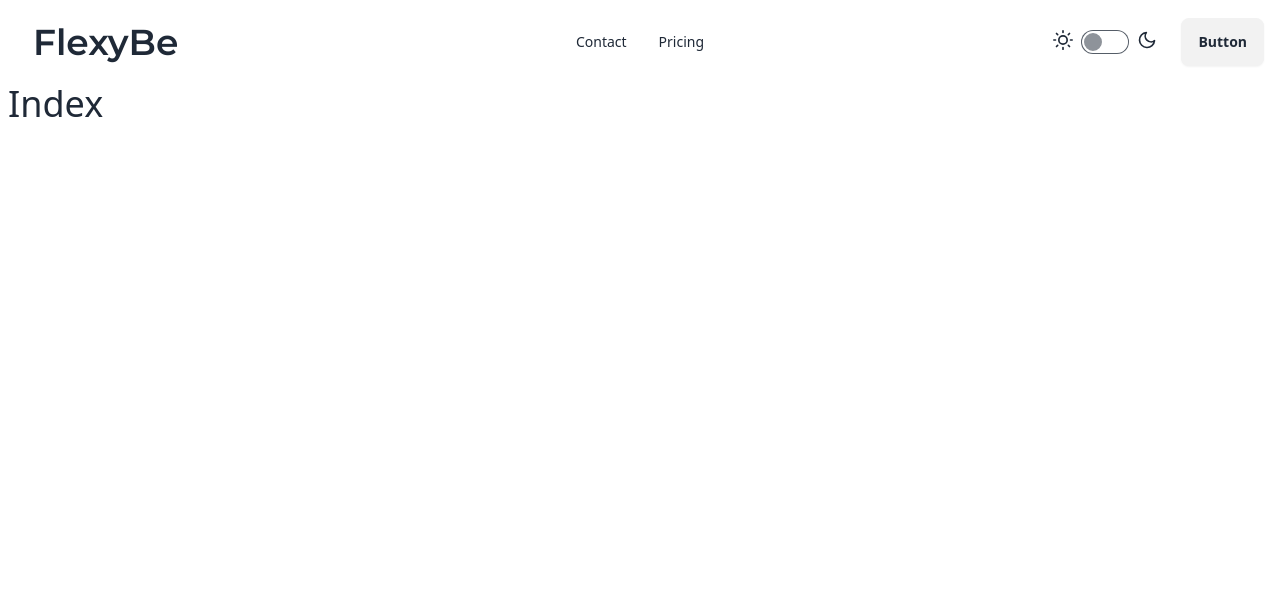
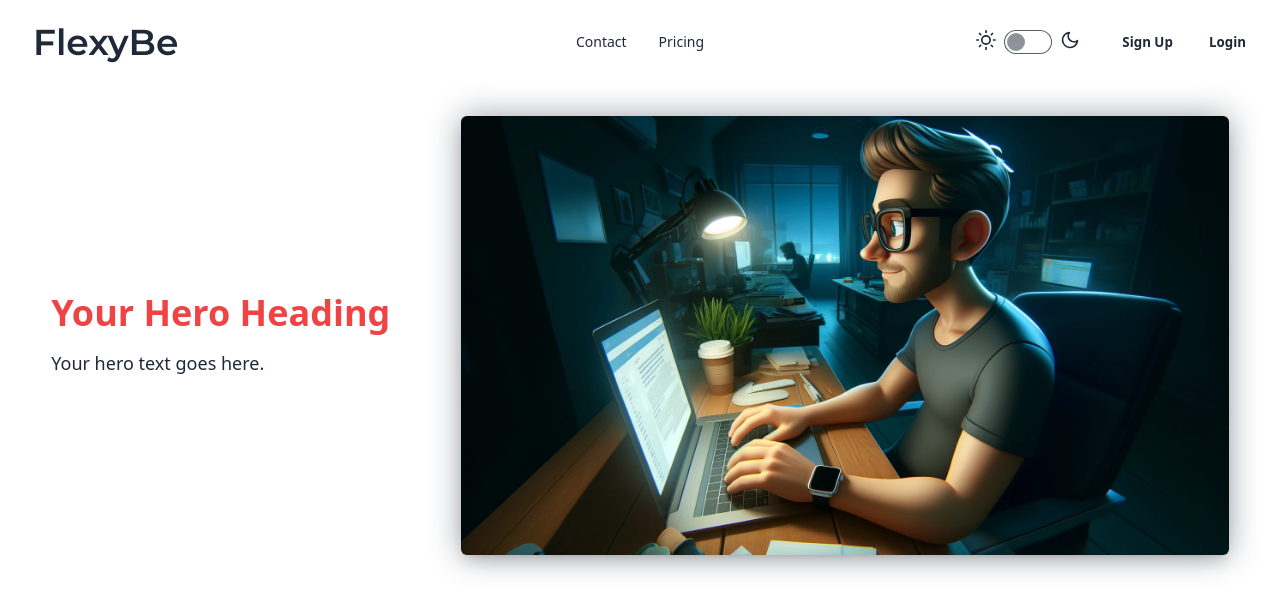
Before and after one commit to stavthal/flexybe-frontend, a Nuxt app: page / in a window 1280 px wide. Shown: the top 612 px of the page. Built offline with nearby package versions, Linux system fonts and the light colour scheme.

Commit message:
dark mode tweaks plus some content

```diff
--- a/app.vue
+++ b/app.vue
@@ -11,3 +11,5 @@
 @import url("~/assets/css/main.css");
 @import url("https://fonts.googleapis.com/css2?family=Montserrat:ital,wght@0,100..900;1,100..900&display=swap");
 </style>
+
+<script setup lang="ts"></script>
--- a/components/DarkModeSwitch.vue
+++ b/components/DarkModeSwitch.vue
@@ -1,6 +1,7 @@
 <template>
   <div class="px-6">
     <label class="flex gap-2 cursor-pointer">
+      <!-- Sun Icon -->
       <svg
         xmlns="http://www.w3.org/2000/svg"
         width="20"
@@ -17,12 +18,14 @@
           d="M12 1v2M12 21v2M4.2 4.2l1.4 1.4M18.4 18.4l1.4 1.4M1 12h2M21 12h2M4.2 19.8l1.4-1.4M18.4 5.6l1.4-1.4"
         />
       </svg>
+      <!-- Dark Mode Toggle -->
       <input
         type="checkbox"
         v-model="darkMode"
-        value="dark"
         class="toggle theme-controller"
+        @click="toggleTheme"
       />
+      <!-- Moon Icon -->
       <svg
         xmlns="http://www.w3.org/2000/svg"
         width="20"
@@ -41,15 +44,38 @@
 </template>
 
 <script lang="ts" setup>
+import { ref, onMounted, watch } from "vue";
+
 const colorMode = useColorMode();
+const darkMode = ref(false);
 
-const darkMode = ref(colorMode.value === "dark");
+// Function to set theme and store preference
+const applyTheme = (isDark: boolean) => {
+  const theme = isDark ? "dark" : "light";
+  document.documentElement.setAttribute("data-theme", theme);
+  localStorage.setItem("color-mode", theme);
+  colorMode.value = theme;
+};
 
-console.log("Preference: ", colorMode);
-console.log("Initial darkMode: ", darkMode.value);
+// Initialize theme based on stored preference or system preference
+onMounted(() => {
+  const storedTheme = localStorage.getItem("color-mode");
+  if (storedTheme) {
+    darkMode.value = storedTheme === "dark";
+  } else {
+    // Default to system preference
+    darkMode.value = colorMode.value === "dark";
+  }
+  applyTheme(darkMode.value);
+});
 
+// Watch for dark mode changes and apply the theme
 watch(darkMode, (value) => {
-  colorMode.value = value ? "dark" : "light";
-  console.log("colorMode.value", colorMode.value);
+  applyTheme(value);
 });
+
+// Toggle theme when the user clicks the switch
+const toggleTheme = () => {
+  darkMode.value = !darkMode.value;
+};
 </script>
--- a/components/Header.vue
+++ b/components/Header.vue
@@ -1,6 +1,7 @@
 <template>
   <div class="navbar bg-base-100">
     <div class="navbar-start">
+      <!-- Mobile Menu -->
       <div class="dropdown">
         <div tabindex="0" role="button" class="btn btn-ghost lg:hidden">
           <svg
@@ -22,37 +23,31 @@
           tabindex="0"
           class="menu menu-sm dropdown-content bg-base-100 rounded-box z-[1] mt-3 w-52 p-2 shadow"
         >
-          <li><a>Item 1</a></li>
+          <li><NuxtLink to="/contact">Contact</NuxtLink></li>
+          <li><NuxtLink to="#">Pricing</NuxtLink></li>
+          <div class="divider"></div>
           <li>
-            <a>Parent</a>
-            <ul class="p-2">
-              <li><a>Submenu 1</a></li>
-              <li><a>Submenu 2</a></li>
-            </ul>
+            <NuxtLink to="#">Sign Up</NuxtLink>
           </li>
-          <li><a>Item 3</a></li>
+          <li><NuxtLink to="#">Login</NuxtLink></li>
         </ul>
       </div>
-      <NuxtLink><h1 class="text-4xl btn btn-ghost">FlexyBe</h1></NuxtLink>
+      <NuxtLink to="/"
+        ><h1 class="text-4xl btn btn-ghost">FlexyBe</h1></NuxtLink
+      >
     </div>
     <div class="hidden navbar-center lg:flex">
       <ul class="px-1 menu menu-horizontal">
         <li><NuxtLink to="/contact">Contact</NuxtLink></li>
-        <li><NuxtLink to="/pricing">Pricing</NuxtLink></li>
-        <!-- <li> -->
-        <!-- <details>
-            <summary>Parent</summary>
-            <ul class="p-2">
-              <li><a>Submenu 1</a></li>
-              <li><a>Submenu 2</a></li>
-            </ul>
-          </details> -->
-        <!-- </li> -->
+        <li><NuxtLink to="#">Pricing</NuxtLink></li>
       </ul>
     </div>
     <div class="navbar-end">
       <DarkModeSwitch />
-      <a class="btn">Button</a>
+      <div class="max-lg:hidden">
+        <NuxtLink to="#" class="btn btn-ghost">Sign Up</NuxtLink>
+        <NuxtLink to="#" class="btn btn-ghost">Login</NuxtLink>
+      </div>
     </div>
   </div>
 </template>
--- /dev/null
+++ b/components/HeroSection.vue
@@ -0,0 +1,45 @@
+<template>
+  <div class="flex items-center justify-around w-screen px-4 py-8">
+    <div class="flex flex-col">
+      <h1 class="mb-4 text-4xl font-bold text-red-500 dark:text-green-500">
+        Your Hero Heading
+      </h1>
+      <p class="text-lg">Your hero text goes here.</p>
+    </div>
+    <div class="flex max-lg:hidden">
+      <div class="relative">
+        <!-- Shadow container -->
+        <div
+          class="absolute inset-0 bg-gray-700 rounded-md opacity-50 dark:bg-gray-300 blur-lg"
+        ></div>
+        <!-- Image with animation -->
+        <img
+          :src="imageUrl"
+          alt="Hero Image"
+          class="max-w-3xl rounded-md shadow-lg animate-bounce"
+        />
+      </div>
+    </div>
+  </div>
+</template>
+
+<script lang="ts" setup>
+import imageUrl from "~/assets/images/hero-image.webp";
+</script>
+
+<style scoped>
+/* Custom animation */
+@keyframes bounce {
+  0%,
+  100% {
+    transform: translateY(0);
+  }
+  50% {
+    transform: translateY(-10px);
+  }
+}
+
+.animate-bounce {
+  animation: bounce 1.5s ease-in-out infinite;
+}
+</style>
--- a/layouts/default.vue
+++ b/layouts/default.vue
@@ -1,6 +1,6 @@
 <template>
   <Header />
-  <div class="container mx-2">
+  <div class="container">
     <slot />
   </div>
 </template>
--- a/pages/index.vue
+++ b/pages/index.vue
@@ -1,6 +1,6 @@
 <template>
   <div>
-    <h1 class="text-4xl dark:text-8xl">Index</h1>
+    <HeroSection />
   </div>
 </template>
 
```
Also changed, not shown: assets/images/hero-image.webp (added).
